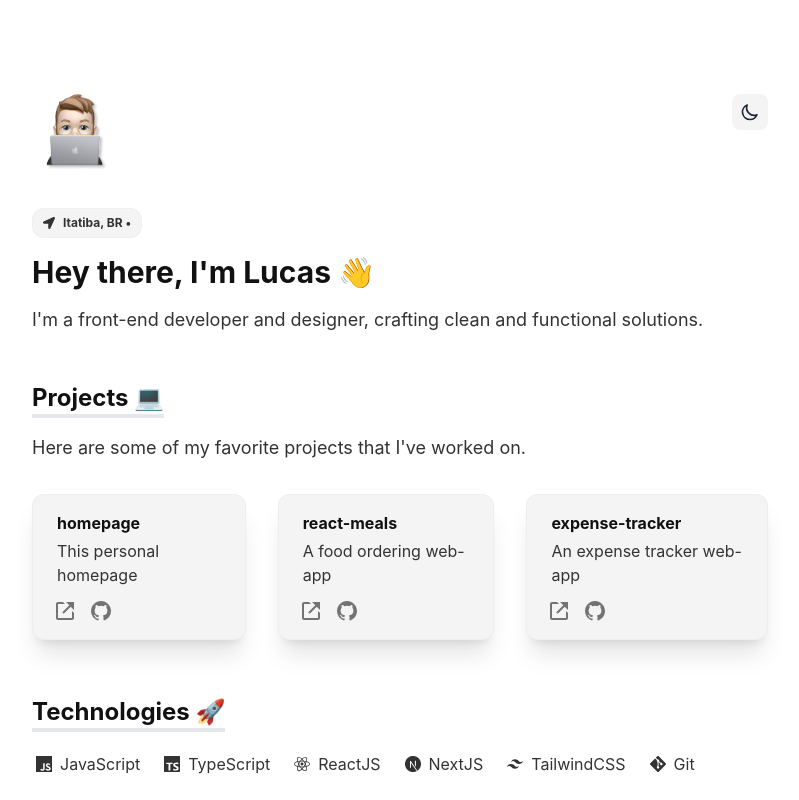
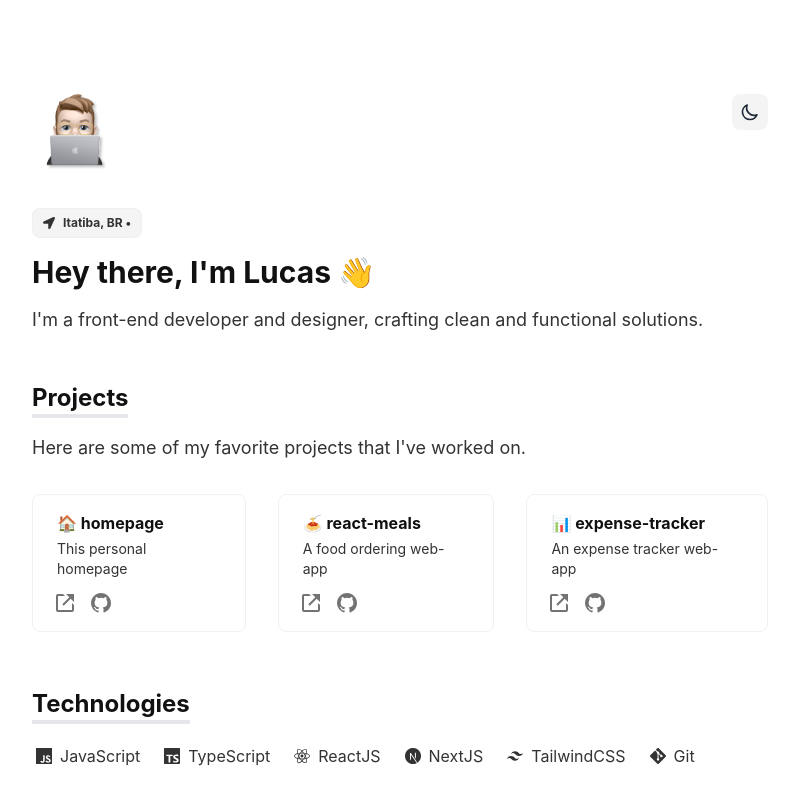
Before and after one commit to lucaspassini/homepage, a Next.js app: page / in a window 1280 px wide. Shown: the top 800 px of the page, without its empty margins (240-1039 px from the left). Built offline with nearby package versions, Linux system fonts and the light colour scheme.

Commit message:
fix: projects item background & text size

```diff
--- a/components/Hero.tsx
+++ b/components/Hero.tsx
@@ -57,7 +57,7 @@ export default function Hero(): JSX.Element {
           )}
         </button>
       </div>
-      <span className="text-xs inline-block py-1 px-2.5 leading-none text-center border border-zinc-400 border-opacity-5 whitespace-nowrap align-baseline font-bold bg-zinc-100 hover:bg-zinc-200 dark:hover:bg-neutral-700 dark:bg-neutral-800 text-gray-700  dark:text-white rounded-xl mt-16 ">
+      <span className="text-xs inline-block py-1 px-2.5 leading-none text-center border border-zinc-400 border-opacity-5 whitespace-nowrap align-baseline font-bold bg-zinc-100 hover:bg-zinc-200 dark:hover:bg-neutral-700 dark:bg-neutral-800 text-gray-700  dark:text-white rounded-lg mt-16 ">
         <Link
           href="https://www.google.com.br/maps/place/Itatiba,+State+of+S%C3%A3o+Paulo/@-22.9972518,-46.8994737,12z/data=!4m5!3m4!1s0x94cf2a851d59a719:0x1993f2010972ec6d!8m2!3d-23.0116344!4d-46.8375899"
           className="flex items-center h-5 gap-2 dark:text-greyText"
--- a/components/Projects.tsx
+++ b/components/Projects.tsx
@@ -15,10 +15,10 @@ export default function Projects(): JSX.Element {
           return (
             <div
               key={index}
-              className="p-6 pt-4 mb-4 transition-all border shadow-xl rounded-xl hover:shadow-2xl hover:-translate-y-1 hover:scale-10 hover:bg-zinc-200 hover:dark:bg-neutral-700 duration-30 bg-zinc-100 dark:bg-neutral-800 border-opacity-10 dark:shadow-xl dark:shadow-neutral-800 border-greyText hover:dark:shadow-neutral-700"
+              className="p-6 pt-4 mb-4 transition-all border rounded-lg hover:-translate-y-1 hover:scale-10 duration-30 border-opacity-20 border-greyText "
             >
               <h3 className="mb-1 decoration-zinc-500">{item.title}</h3>
-              <p>{item.description}</p>
+              <p className="text-sm">{item.description}</p>
               <div className="flex flex-wrap pt-6 pb-1 -m-4">
                 {item.link && (
                   <a
--- a/data/config.ts
+++ b/data/config.ts
@@ -9,23 +9,23 @@ export const hero = {
 };
 
 export const projects = {
-  title: 'Projects 💻',
+  title: 'Projects',
   desc: "Here are some of my favorite projects that I've worked on.",
   projects: [
     {
-      title: 'homepage',
+      title: '🏠 homepage',
       description: 'This personal homepage',
       link: 'https://lucaspassini.dev',
       github: 'lucaspassini/homepage'
     },
     {
-      title: 'react-meals',
+      title: '🍝 react-meals',
       description: 'A food ordering web-app',
       link: 'https://passini-reactmeals.vercel.app',
       github: 'lucaspassini/react-meals'
     },
     {
-      title: 'expense-tracker',
+      title: '📊 expense-tracker',
       description: 'An expense tracker web-app',
       link: 'https://passini-expensetracker.vercel.app',
       github: 'lucaspassini/expense-tracker'
@@ -34,7 +34,7 @@ export const projects = {
 };
 
 export const technologies = {
-  title: 'Technologies 🚀',
+  title: 'Technologies',
   desc: 'I use a wide range of tools to resolve each problem in the most efficient way.'
 };
 
```
